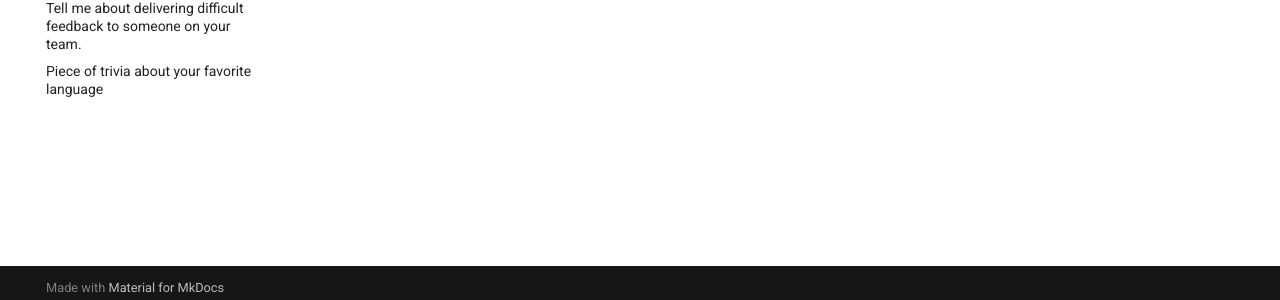
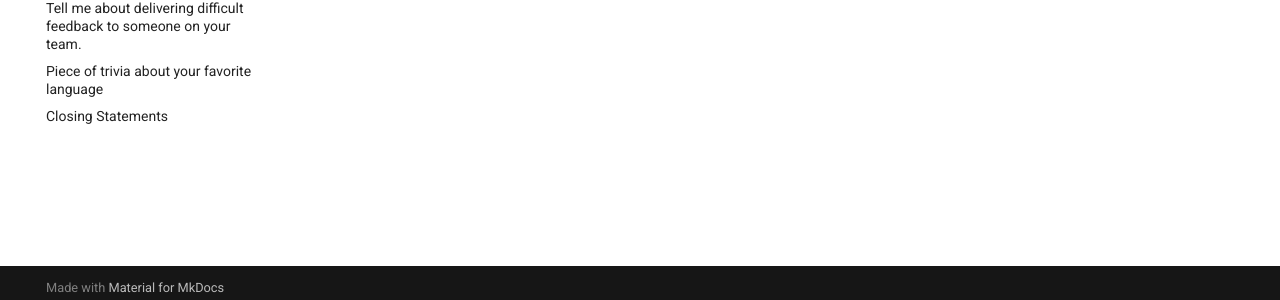
Before and after one commit to stashedUp/experiences, an MkDocs documentation site: the page built from docs/index.md, in a window 1280 px wide. Shown: the part 590-890 px from the top of the page. Built offline with MkDocs 1.6.1 and Material for MkDocs 9.7.7, drawn with Linux system fonts in a browser that asks for light colours.

Commit message:
Update mkdocs.yml

```diff
--- a/mkdocs.yml
+++ b/mkdocs.yml
@@ -20,3 +20,4 @@ nav:
     - MatterToUser.md
     - DificultFeedback.md
     - FavLanguage.md
+    - Closing.md
```
